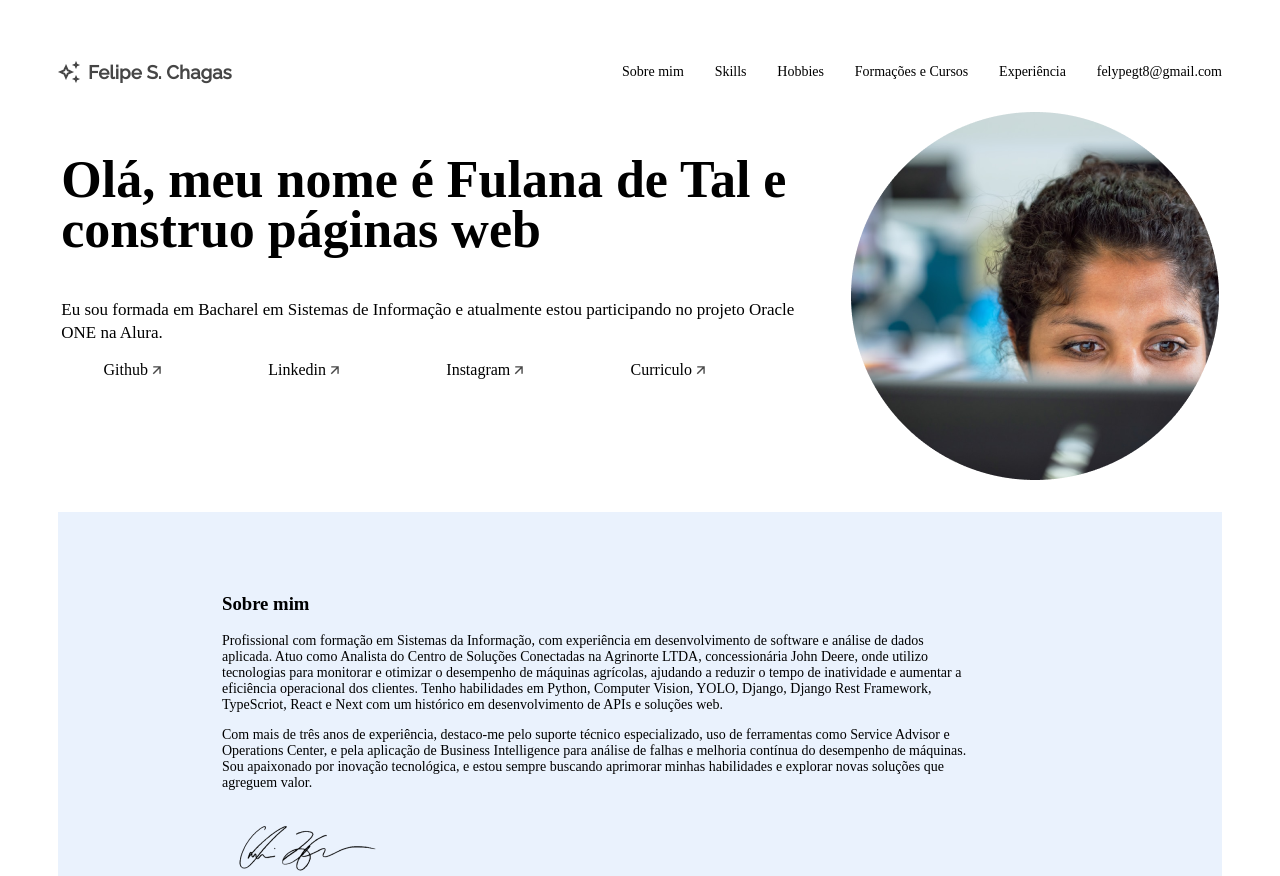
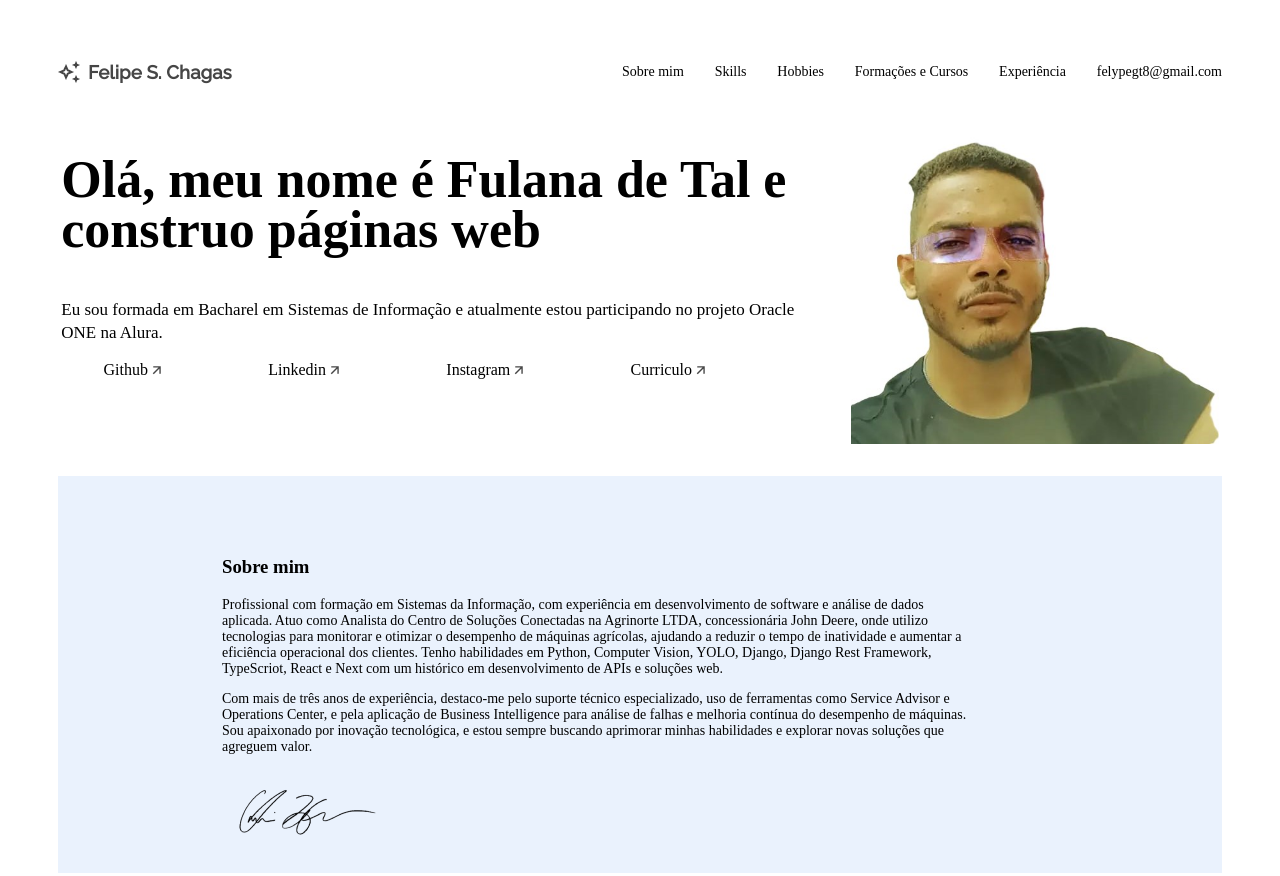
Before and after one commit to felipeappsPGM/Portfolio_alura_one, a plain HTML site: page index.html in a window 1280 px wide. Shown: the top 876 px of the page. Drawn offline with Linux system fonts and the light colour scheme.

Commit message:
change profile photo

```diff
--- a/index.html
+++ b/index.html
@@ -34,7 +34,7 @@
 
         <section class="title">
             <div class="title-div">
-                <img class="profile" src="assets\profile.png">
+                <img class="profile" src="assets\profile_felipe2.jpeg">
                 <div class="title-container" id="#sobremim">
                     <h2>Olá, meu nome é Fulana de Tal e construo páginas web</h2>
                     <h3>Eu sou formada em Bacharel em Sistemas de Informação e atualmente estou
```
Also changed, not shown: assets/profile_felipe.jpeg (added), assets/profile_felipe2.jpeg (added).
